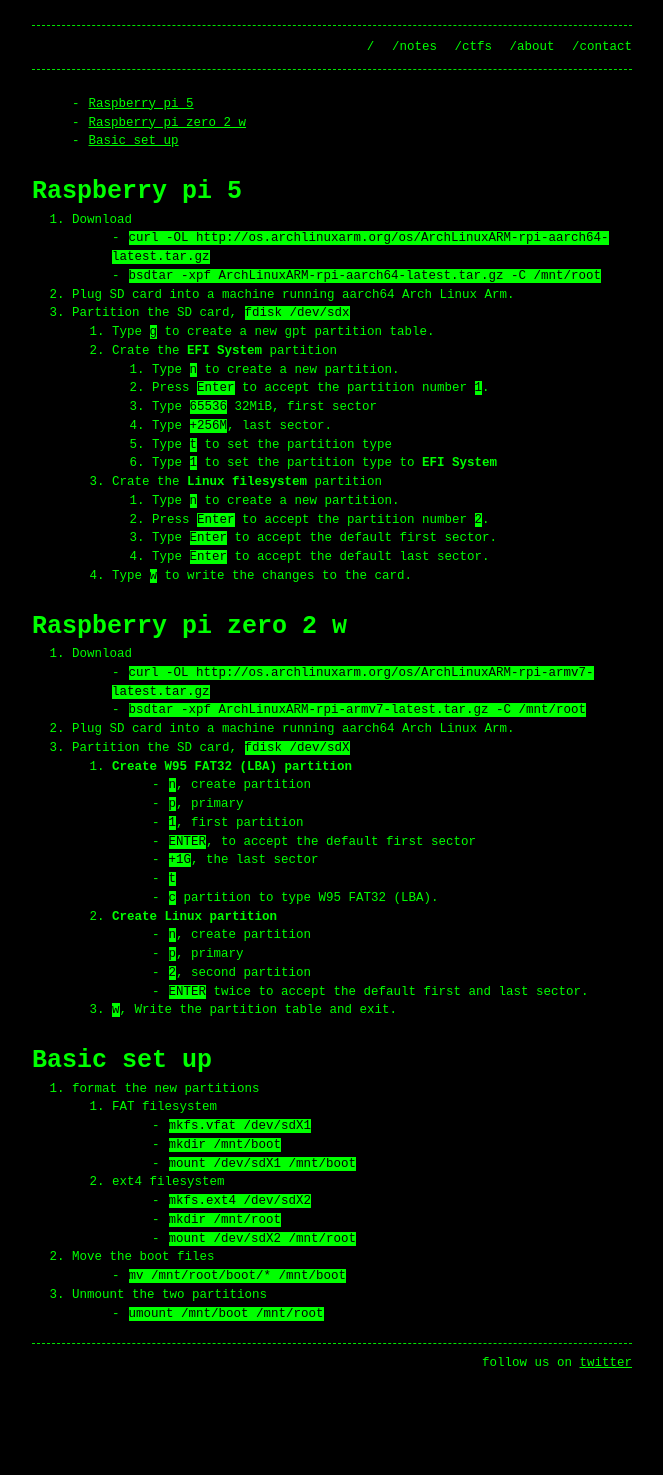
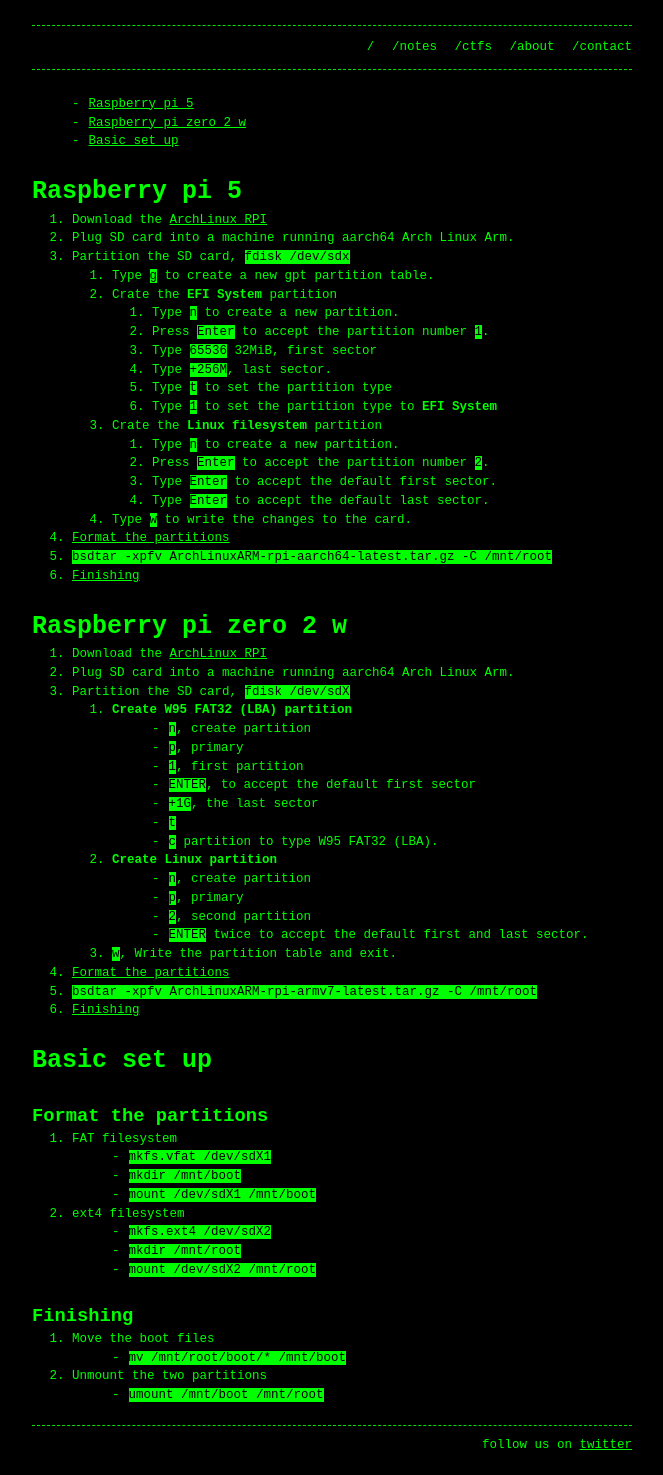
Before and after one commit to C0DE33301/MyBlog, a Jekyll site: the page built from _posts/2026-03-30-Install-ArchLinux-On-The-Raspberry-Devices.md, in a window 1280 px wide. Shown: the whole page, without its empty margins (308-971 px from the left). Built offline with Jekyll 4.4.1, drawn with Linux system fonts in a browser that asks for light colours; before the commit the page ends 1393 px from its top, so only the background shows below that.

Commit message:
Update post.

```diff
--- a/_posts/2026-03-30-Install-ArchLinux-On-The-Raspberry-Devices.md
+++ b/_posts/2026-03-30-Install-ArchLinux-On-The-Raspberry-Devices.md
@@ -8,9 +8,7 @@
 - [Basic set up](#basic-set-up)
 
 # Raspberry pi 5
-1. Download
-    - `curl -OL http://os.archlinuxarm.org/os/ArchLinuxARM-rpi-aarch64-latest.tar.gz`
-    - `bsdtar -xpf ArchLinuxARM-rpi-aarch64-latest.tar.gz -C /mnt/root`
+1. Download the <a href="http://os.archlinuxarm.org/os/ArchLinuxARM-rpi-aarch64-latest.tar.gz" target="_blank">ArchLinux RPI</a>
 1. Plug SD card into a machine running aarch64 Arch Linux Arm.
 1. Partition the SD card, `fdisk /dev/sdx`
     1. Type `g` to create a new gpt partition table.
@@ -27,11 +25,12 @@
         1. Type `Enter` to accept the default first sector.
         1. Type `Enter` to accept the default last sector.
     1. Type `w` to write the changes to the card.
+1. [Format the partitions](#format-the-partitions)
+1. `bsdtar -xpfv ArchLinuxARM-rpi-aarch64-latest.tar.gz -C /mnt/root`
+1. [Finishing](#finishing)
 
 # Raspberry pi zero 2 w
-1. Download
-    - `curl -OL http://os.archlinuxarm.org/os/ArchLinuxARM-rpi-armv7-latest.tar.gz`
-    - `bsdtar -xpf ArchLinuxARM-rpi-armv7-latest.tar.gz -C /mnt/root`
+1. Download the <a href="http://os.archlinuxarm.org/os/ArchLinuxARM-rpi-armv7-latest.tar.gz" target="_blank">ArchLinux RPI</a>
 1. Plug SD card into a machine running aarch64 Arch Linux Arm.
 1. Partition the SD card, `fdisk /dev/sdX`
     1. **Create W95 FAT32 (LBA) partition**
@@ -48,17 +47,22 @@
         - `2`, second partition
         - `ENTER` twice to accept the default first and last sector.
     1. `w`, Write the partition table and exit.
+1. [Format the partitions](#format-the-partitions)
+1. `bsdtar -xpfv ArchLinuxARM-rpi-armv7-latest.tar.gz -C /mnt/root`
+1. [Finishing](#finishing)
 
 # Basic set up
-1. format the new partitions
-    1. FAT filesystem
-        - `mkfs.vfat /dev/sdX1`
-        - `mkdir /mnt/boot`
-        - `mount /dev/sdX1 /mnt/boot`
-    1. ext4 filesystem
-        - `mkfs.ext4 /dev/sdX2`
-        - `mkdir /mnt/root`
-        - `mount /dev/sdX2 /mnt/root`
+## Format the partitions
+1. FAT filesystem
+    - `mkfs.vfat /dev/sdX1`
+    - `mkdir /mnt/boot`
+    - `mount /dev/sdX1 /mnt/boot`
+1. ext4 filesystem
+    - `mkfs.ext4 /dev/sdX2`
+    - `mkdir /mnt/root`
+    - `mount /dev/sdX2 /mnt/root`
+
+## Finishing
 1. Move the boot files
     - `mv /mnt/root/boot/* /mnt/boot`
 1. Unmount the two partitions
```
